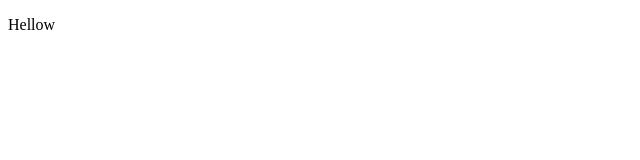
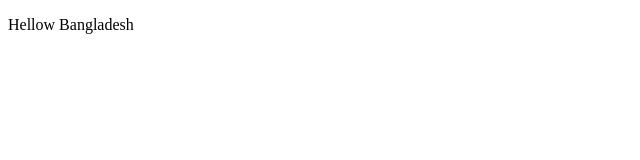
Before and after one commit to Maruf-MM/learning, a plain HTML site: page index.html in a window 1280 px wide. Shown: the whole page, without its empty margins (0-640 px from the left). Drawn offline with Linux system fonts and the light colour scheme.

Commit message:
First commit

```diff
--- a/index.html
+++ b/index.html
@@ -6,6 +6,6 @@
     <title>Learning GIT</title>
 </head>
 <body>
-    <p>Hellow</p>
+    <p>Hellow Bangladesh</p>
 </body>
 </html>
```
